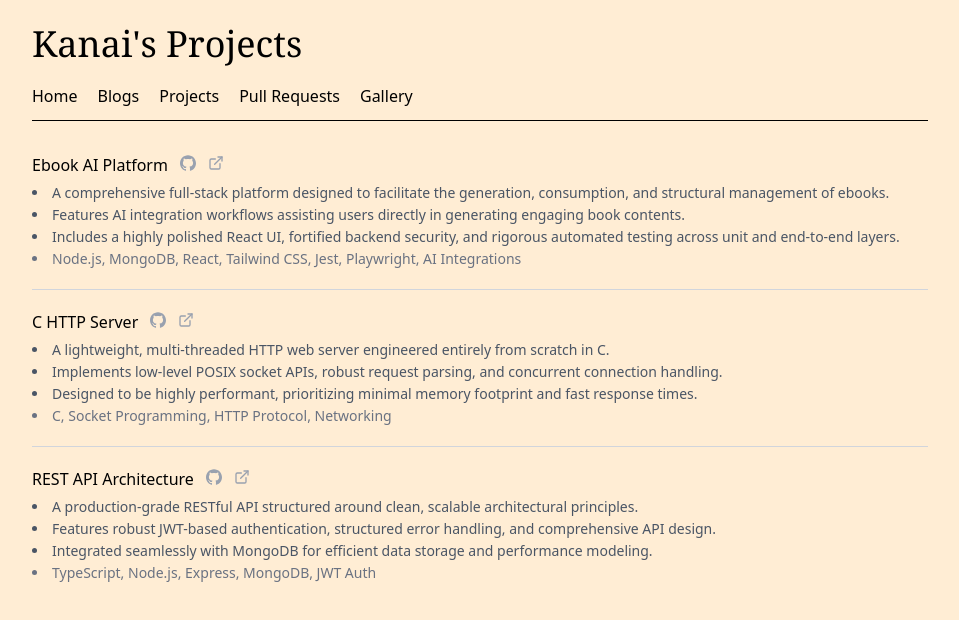
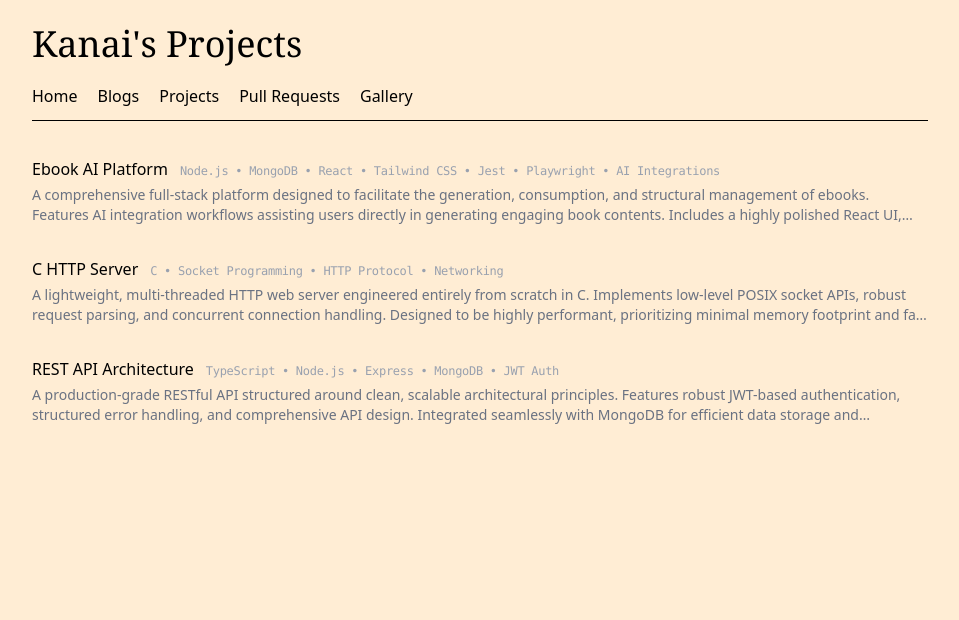
Before and after one commit to kunstewi/kunstewi.github.io, a plain HTML site: page projects/projects.html in a window 1280 px wide. Shown: the whole page, without its empty margins (160-1119 px from the left). Drawn offline with nearby package versions, Linux system fonts and the light colour scheme.

Commit message:
minimized projects section

```diff
--- a/projects/projects.html
+++ b/projects/projects.html
@@ -68,9 +68,9 @@
 
     <div class="my-8">
         <section>
-            <div id="project-list" class="divide-y divide-gray-300">
+            <ul id="project-list" class="flex flex-col gap-6 pl-0">
                 <!-- Project cards are injected here from projects.json -->
-            </div>
+            </ul>
         </section>
     </div>
 
@@ -79,46 +79,22 @@
 
 
         function renderProject(project) {
-            const techStack = project.tags.join(", ");
-
-            const bulletsHtml = project.bullets
-                .map(b => `<li>${b}</li>`)
-                .join("");
-
-            const githubLink = project.github
-                ? `<a href="${project.github}" aria-label="View GitHub repository for ${project.title}"
-                        class="text-gray-400 hover:text-black transition-colors duration-200">
-                        <svg class="size-4" viewBox="0 0 24 24" fill="currentColor"><path d="M12 .297c-6.63 0-12 5.373-12 12 0 5.303 3.438 9.8 8.205 11.385.6.113.82-.258.82-.577 0-.285-.01-1.04-.015-2.04-3.338.724-4.042-1.61-4.042-1.61C4.422 18.07 3.633 17.7 3.633 17.7c-1.087-.744.084-.729.084-.729 1.205.084 1.838 1.236 1.838 1.236 1.07 1.835 2.809 1.305 3.495.998.108-.776.417-1.305.76-1.605-2.665-.3-5.466-1.332-5.466-5.93 0-1.31.465-2.38 1.235-3.22-.135-.303-.54-1.523.105-3.176 0 0 1.005-.322 3.3 1.23.96-.267 1.98-.399 3-.405 1.02.006 2.04.138 3 .405 2.28-1.552 3.285-1.23 3.285-1.23.645 1.653.24 2.873.12 3.176.765.84 1.23 1.91 1.23 3.22 0 4.61-2.805 5.625-5.475 5.92.42.36.81 1.096.81 2.22 0 1.606-.015 2.896-.015 3.286 0 .315.21.69.825.57C20.565 22.092 24 17.592 24 12.297c0-6.627-5.373-12-12-12"/></svg>
-                    </a>`
-                : "";
-
-            const demoLink = project.demo
-                ? `<a href="${project.demo}" aria-label="View live demo for ${project.title}"
-                        class="text-gray-400 hover:text-black transition-colors duration-200">
-                        <svg class="size-4" viewBox="0 0 24 24" fill="none" stroke="currentColor" stroke-width="2" stroke-linecap="round" stroke-linejoin="round"><path d="M18 13v6a2 2 0 0 1-2 2H5a2 2 0 0 1-2-2V8a2 2 0 0 1 2-2h6"/><polyline points="15 3 21 3 21 9"/><line x1="10" y1="14" x2="21" y2="3"/></svg>
-                    </a>`
-                : "";
-
-            const linkSeparator = githubLink && demoLink
-                ? ``
-                : "";
+            const techStack = project.tags.join(" • ");
+            const descriptionHtml = project.bullets.join(" ");
 
             return `
-                <div class="py-5 first:pt-0 group">
-                    <div class="flex items-baseline gap-3 flex-wrap">
-                        <a href="${project.github || '#'}"
-                            class="font-medium relative after:content-[''] after:absolute after:w-0 after:h-[2px] after:bg-black after:bottom-[-2px] after:left-0 group-hover:after:w-full after:transition-all after:duration-300">
+                <li class="flex flex-col group py-1">
+                    <div class="flex flex-wrap items-baseline gap-x-3 gap-y-1">
+                        <a href="${project.github || project.demo || '#'}"
+                            class="font-medium text-black relative after:content-[''] after:absolute after:w-0 after:h-[1px] after:bg-black after:bottom-[-2px] after:left-0 hover:after:w-full after:transition-all after:duration-300">
                             ${project.title}
                         </a>
-                        ${githubLink}
-                        ${linkSeparator}
-                        ${demoLink}
+                        <span class="text-xs text-gray-400 font-mono tracking-tight">${techStack}</span>
                     </div>
-                    <ul class="text-sm text-gray-600 mt-1.5 list-disc list-inside space-y-0.5">
-                        ${bulletsHtml}
-                        <li class="text-gray-500 font-medium">${techStack}</li>
-                    </ul>
-                </div>`;
+                    <p class="text-sm text-gray-500 mt-1 text-pretty line-clamp-2">
+                        ${descriptionHtml}
+                    </p>
+                </li>`;
         }
 
         fetch("./projects.json")
```
